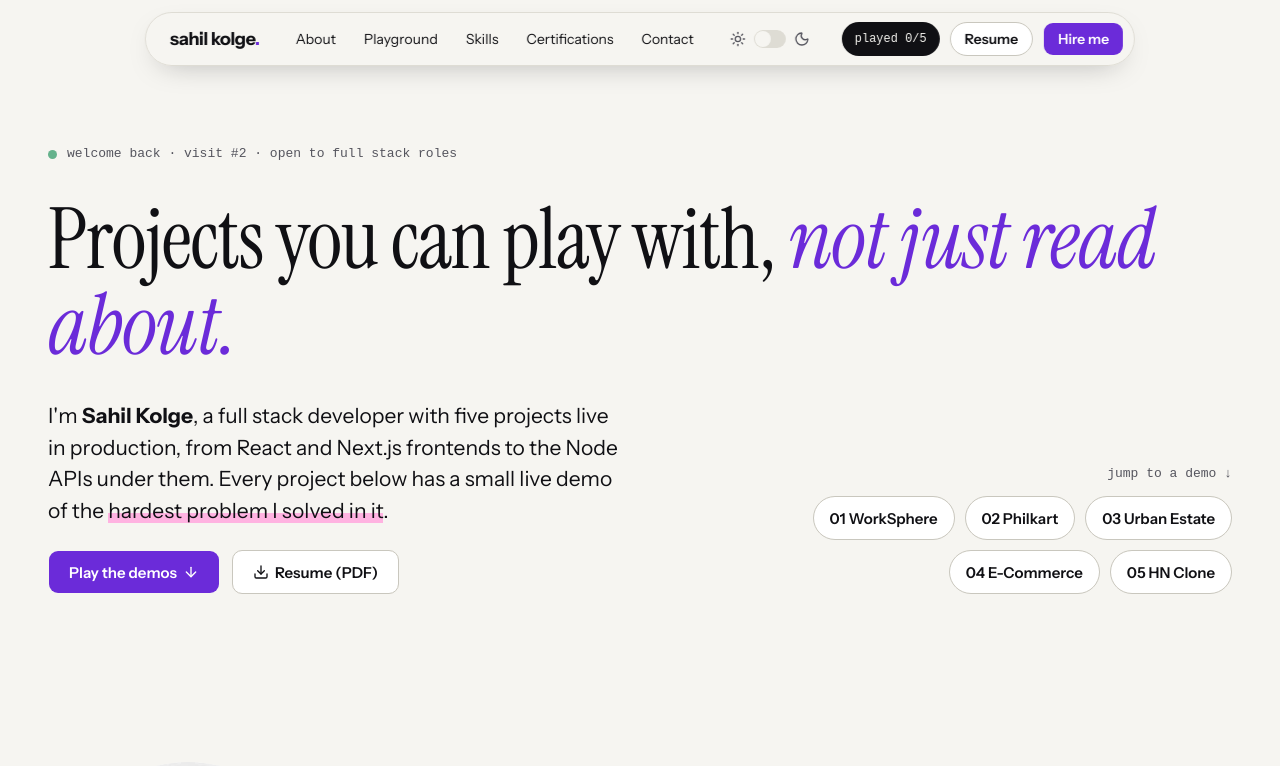
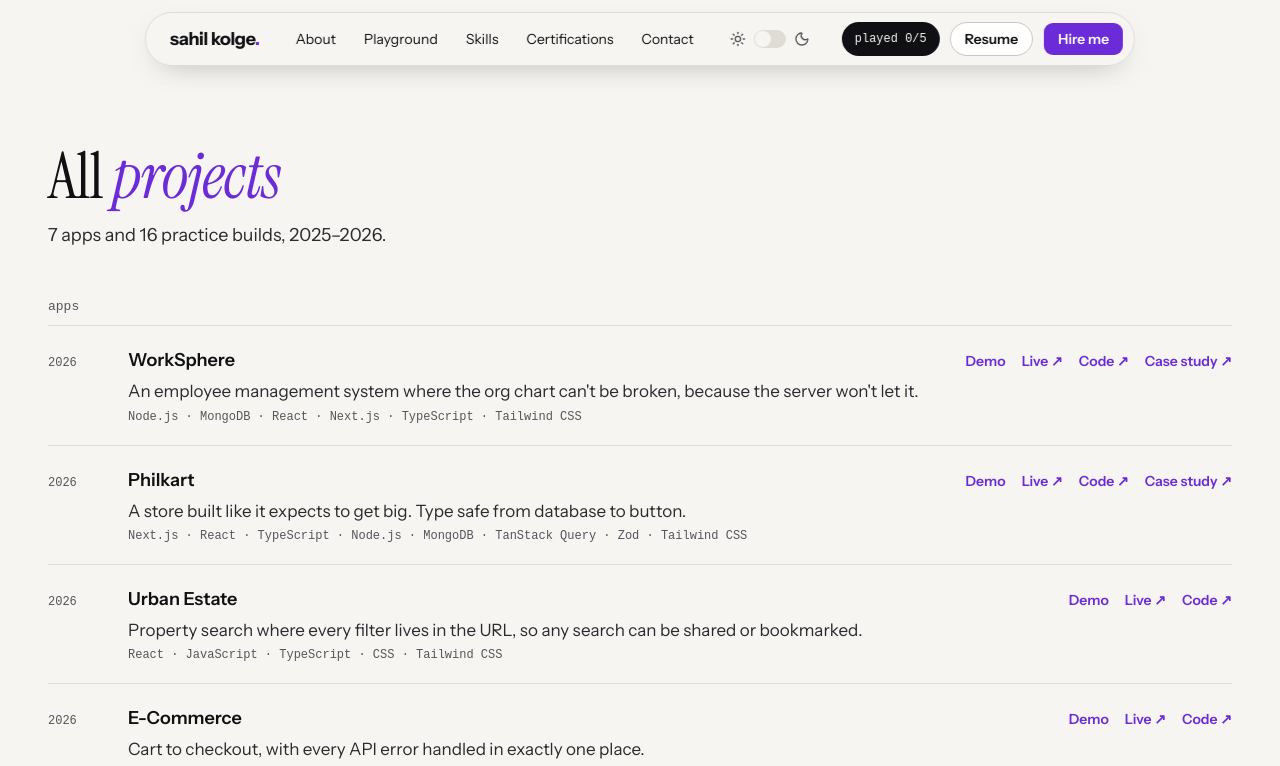
Before and after one commit to sahil-dev28/sahilkolge-playground, a React (Vite) app: page /projects in a window 1280 px wide. Before the commit this address led to /. Shown: the top 766 px of the page. Built offline with nearby package versions, Linux system fonts and the light colour scheme; a web font is replaced by a local one.

Commit message:
feat: add all projects page

```diff
--- /dev/null
+++ b/src/components/AllProjects.tsx
@@ -0,0 +1,94 @@
+import { Link } from "react-router";
+import { ALL_PROJECTS, type ProjectEntry } from "@/all-projects";
+import { usePageTitle } from "@/hooks/use-page-title";
+import { cn } from "@/lib/utils";
+
+const linkClass = "text-primary underline-offset-4 hover:underline";
+
+function External({ href, children }: { href: string; children: string }) {
+  return (
+    <a href={href} target="_blank" rel="noreferrer" className={linkClass}>
+      {children} ↗
+    </a>
+  );
+}
+
+function Links({ p }: { p: ProjectEntry }) {
+  return (
+    <div className="flex flex-wrap gap-x-4 gap-y-1 text-sm font-semibold whitespace-nowrap sm:justify-end">
+      {p.demoId && (
+        <Link to={`/#${p.demoId}`} className={linkClass}>
+          Demo
+        </Link>
+      )}
+      <External href={p.liveUrl}>Live</External>
+      <External href={p.repoUrl}>Code</External>
+      {p.caseStudyUrl && <External href={p.caseStudyUrl}>Case study</External>}
+    </div>
+  );
+}
+
+function Row({ p }: { p: ProjectEntry }) {
+  const app = p.group === "app";
+  const stack = <span className="font-mono text-xs text-muted-foreground">{p.stack.join(" · ")}</span>;
+  return (
+    <li
+      className={cn(
+        "grid gap-x-6 gap-y-1.5 border-t sm:grid-cols-[56px_1fr_auto] sm:items-baseline",
+        app ? "py-5" : "py-3 text-[15px]"
+      )}
+    >
+      <span className="font-mono text-xs text-muted-foreground">{p.year}</span>
+      {app ? (
+        <div className="flex flex-col gap-1">
+          <strong className="text-lg font-semibold">{p.name}</strong>
+          <p className="m-0 text-ink-2">{p.description}</p>
+          {stack}
+        </div>
+      ) : (
+        <div className="flex flex-wrap items-baseline gap-x-2.5 gap-y-0.5">
+          <strong className="font-medium">{p.name}</strong>
+          <span className="text-muted-foreground">{p.description}</span>
+          {stack}
+        </div>
+      )}
+      <Links p={p} />
+    </li>
+  );
+}
+
+function Group({ label, items }: { label: string; items: ProjectEntry[] }) {
+  return (
+    <section className="flex flex-col gap-2">
+      <h2 className="m-0 font-mono text-[13px] font-normal text-muted-foreground">{label}</h2>
+      <ul className="m-0 list-none border-b p-0">
+        {items.map((p) => (
+          <Row key={p.name} p={p} />
+        ))}
+      </ul>
+    </section>
+  );
+}
+
+export default function AllProjects() {
+  usePageTitle("All projects · Sahil Kolge");
+  const apps = ALL_PROJECTS.filter((p) => p.group === "app");
+  const practice = ALL_PROJECTS.filter((p) => p.group === "practice");
+  const years = ALL_PROJECTS.map((p) => p.year).sort();
+  const span = years[0] === years[years.length - 1] ? years[0] : `${years[0]}–${years[years.length - 1]}`;
+
+  return (
+    <main className="wrap flex flex-col gap-12 pt-10 pb-24 lg:pt-36">
+      <div className="flex flex-col gap-3">
+        <h1 className="heading-display text-[clamp(40px,5vw,64px)]">
+          All <span className="text-primary italic">projects</span>
+        </h1>
+        <p className="m-0 text-lg text-ink-2">
+          {apps.length} apps and {practice.length} practice builds, {span}.
+        </p>
+      </div>
+      <Group label="apps" items={apps} />
+      <Group label="practice" items={practice} />
+    </main>
+  );
+}
--- a/src/main.tsx
+++ b/src/main.tsx
@@ -1,6 +1,7 @@
 import { StrictMode } from "react";
 import { createRoot } from "react-dom/client";
 import { BrowserRouter, Navigate, Route, Routes } from "react-router";
+import AllProjects from "./components/AllProjects";
 import "./index.css";
 import Layout from "./Layout";
 import Portfolio from "./Portfolio";
@@ -11,6 +12,7 @@ createRoot(document.getElementById("root")!).render(
       <Routes>
         <Route element={<Layout />}>
           <Route index element={<Portfolio />} />
+          <Route path="projects" element={<AllProjects />} />
           <Route path="*" element={<Navigate to="/" replace />} />
         </Route>
       </Routes>
```
